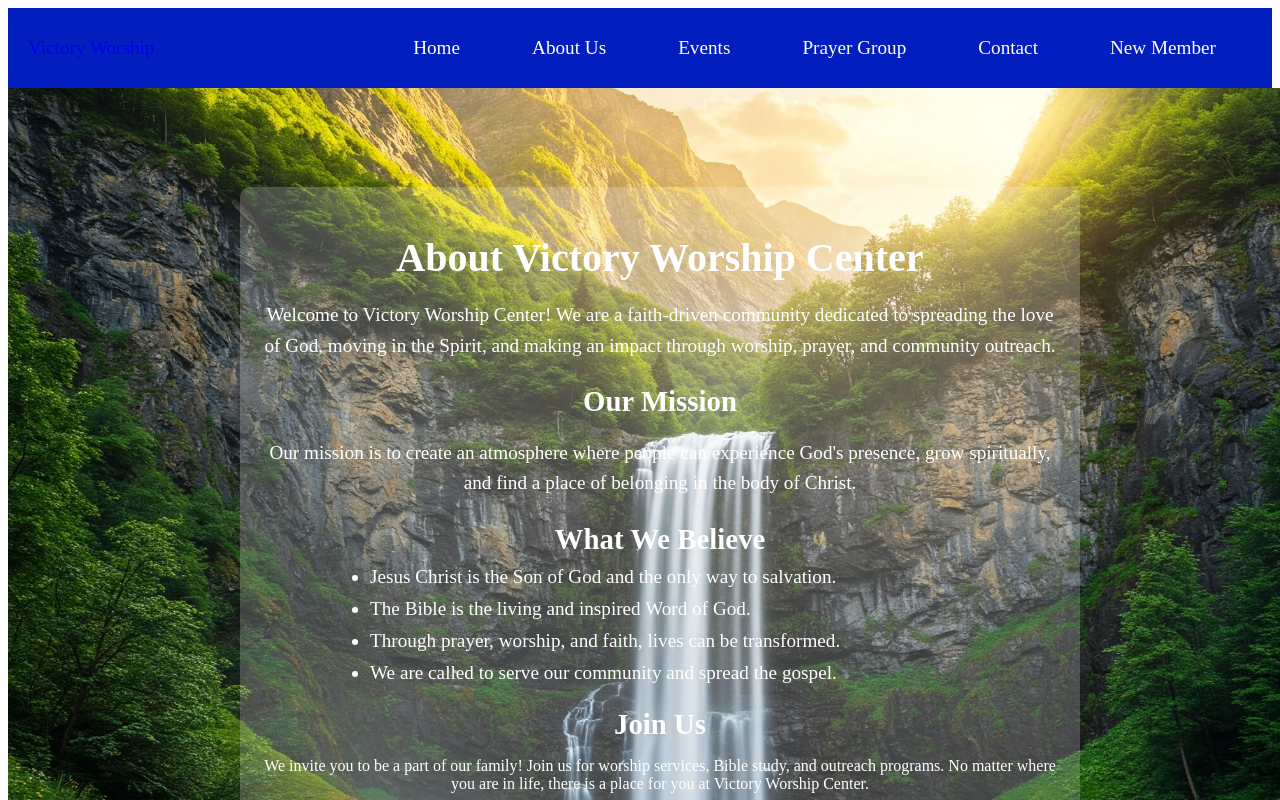
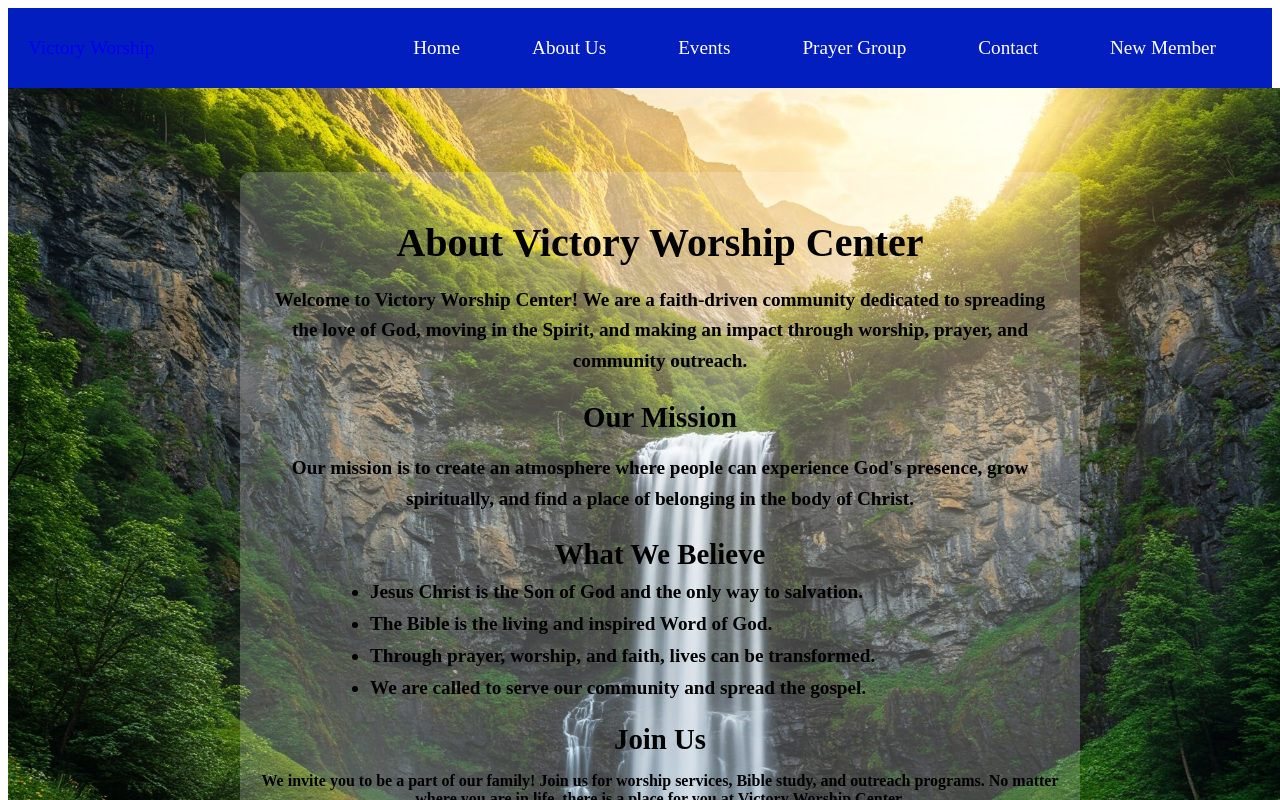
Before and after one commit to ValdemirJunior2020/victory-church-react-version-2, a React (Create React App) app: page /about in a window 1280 px wide. Shown: the top 800 px of the page. Built offline with nearby package versions, Linux system fonts and the light colour scheme.

Commit message:
thumbnail-added

```diff
--- a/src/components/pages/About.css
+++ b/src/components/pages/About.css
@@ -21,6 +21,9 @@
   padding: 20px;
   background: rgba(255, 255, 255, 0.2);
   border-radius: 10px;
+  color: black;
+  font-size: medium;
+  font-weight: bold;
 }
 
 .about-title {
--- a/src/components/pages/Home.jsx
+++ b/src/components/pages/Home.jsx
@@ -15,7 +15,7 @@ const Home = () => {
 
         {/* Overlay Content on Worship Video */}
         <div className="overlay">
-          <h1>Welcome to Victory Worship Center Page</h1>
+          <h2>Welcome to Victory Worship Center Page</h2>
           <p>Watch us Live!</p>
           <div className="social-icons">
             {/* Facebook Icon with Redirect */}
@@ -44,12 +44,19 @@ const Home = () => {
       </div>
 
       {/* Sherry Video (With Controls) */}
-      <div className="sherry-video-container">
-        <video controls playsInline className="sherry-video" preload="metadata">
-          <source src="/video/sherry.mp4" type="video/mp4" />
-          Your browser does not support the video tag.
-        </video>
-      </div>
+<div className="sherry-video-container">
+  <video
+    controls
+    playsInline
+    className="sherry-video"
+    preload="metadata"
+    poster="/images/thumbnail.jpg" // Add this line
+  >
+    <source src="/video/sherry.mp4" type="video/mp4" />
+    Your browser does not support the video tag.
+  </video>
+</div>
+
 
       {/* Scrolling Content Section */}
       <ScrollingContent />
```
Also changed, not shown: 1 other file (tests, documents, lock files or other folders).
